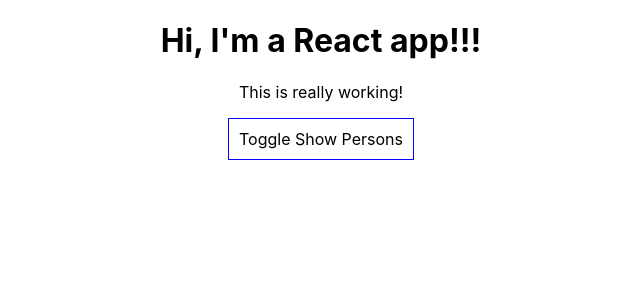
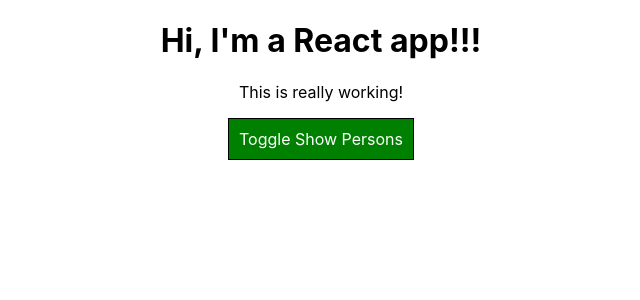
Before and after one commit to gaetanBloch/react-styles, a React (Create React App) app: page / in a window 1280 px wide. Shown: the top 300 px of the page, without its empty margins (319-959 px from the left). Built offline with nearby package versions, Linux system fonts and the light colour scheme.

Commit message:
Changed the style of the button dynamically

```diff
--- a/src/App.js
+++ b/src/App.js
@@ -35,9 +35,10 @@
 
   render() {
     const style = {
-      backgroundColor: 'white',
+      backgroundColor: 'green',
+      color: 'white',
       font: 'inherit',
-      border: '1px solid blue',
+      border: '1px solid black',
       padding: '10px',
       cursor: 'pointer'
     };
@@ -57,6 +58,8 @@
           })}
         </div>
       );
+
+      style.backgroundColor = 'red';
     }
 
     return (
```
